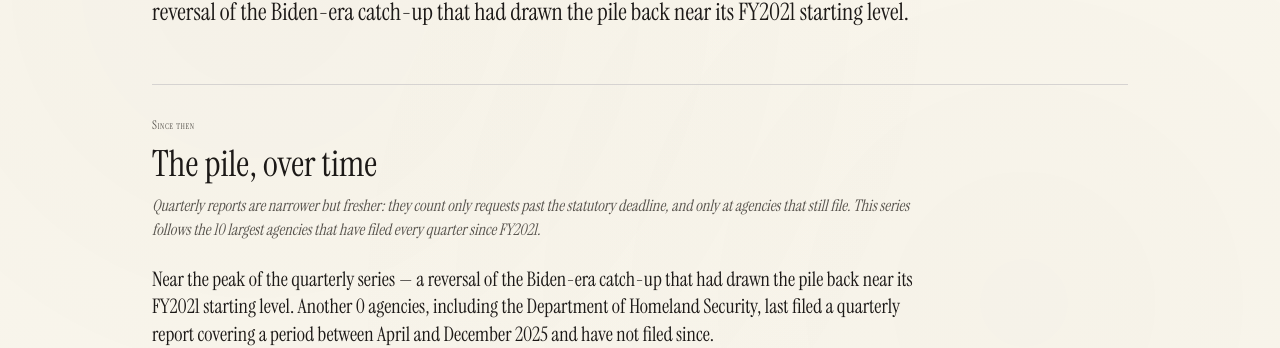
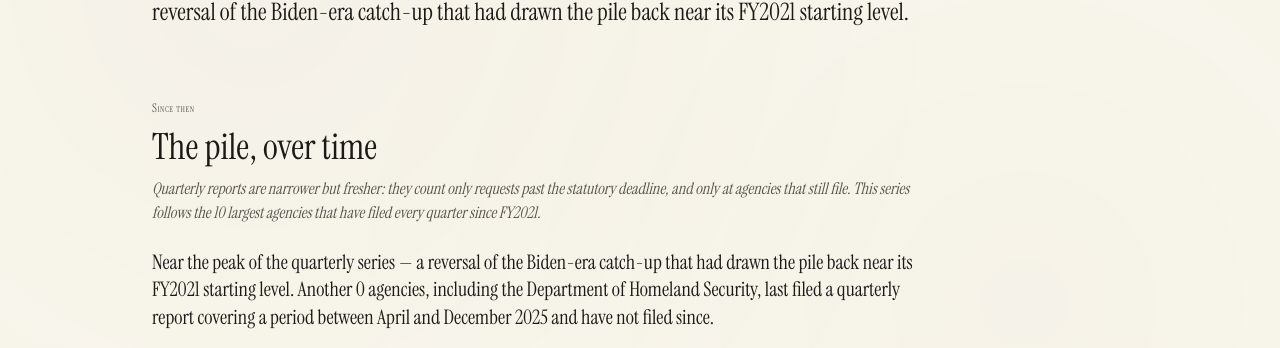
Before and after one commit to tbrown034/foia-tracker, a Next.js app: page / in a window 1280 px wide. Shown: the part 257-605 px from the top of the page. Built offline with nearby package versions, Linux system fonts and the light colour scheme; no server answers; the database is empty.

Commit message:
Tighten quarterly section: single rule, backlogged chart labels, shorter tip label

```diff
--- a/app/page.tsx
+++ b/app/page.tsx
@@ -347,7 +347,7 @@ export default async function Home() {
         id="pile"
         className="mx-auto max-w-5xl w-full px-6 mt-8 scroll-mt-24"
       >
-        <div className="border-t border-stone-300 pt-8">
+        <div className="pt-4">
           <div className="text-xs font-display [font-variant-caps:small-caps] tracking-wider text-stone-600">
             Since then
           </div>
--- a/components/CumulativeNetChart.tsx
+++ b/components/CumulativeNetChart.tsx
@@ -274,7 +274,7 @@ export function CumulativeNetChart({ data }: Props) {
             fontFamily="ui-monospace, monospace"
             fontStyle="italic"
           >
-            backlogged requests
+            backlogged
           </text>
           <text
             x={x(last.x) + 10}
```
